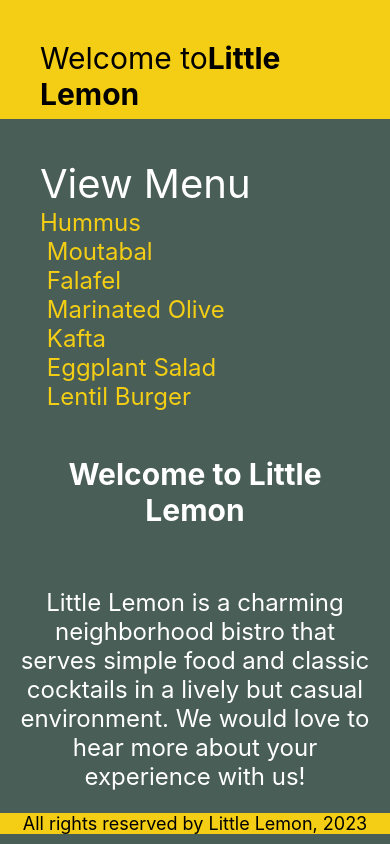
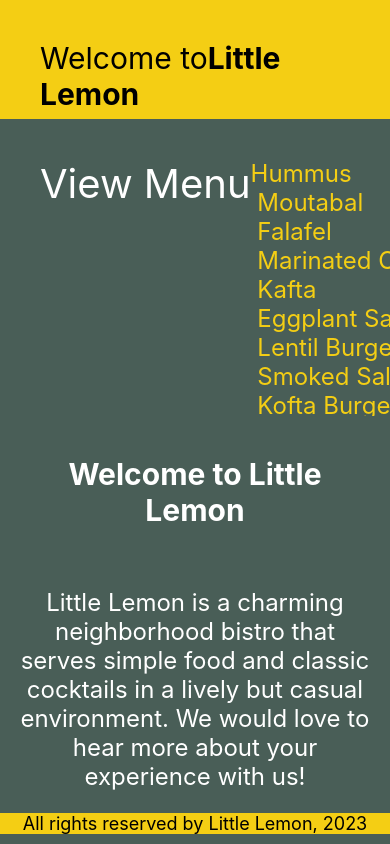
Before and after one commit to EvMad/a-react-native-sandbox, a React Native app in the folder LittleLemon/: screen / in a window 390 px wide. Built offline with nearby package versions, Linux system fonts and the light colour scheme.

Commit message:
<ScrollView horizontal={true}

```diff
--- a/LittleLemon/components/MenuItems.js
+++ b/LittleLemon/components/MenuItems.js
@@ -12,7 +12,9 @@ const menuItemsToDisplay = [
 const MenuItems = () => {
     return (
         <View style={{ flex: 0.75 }}>
-            <ScrollView style={{
+            <ScrollView
+              horizontal={true}
+                style={{
                 padding: 40,
                 backgroundColor: green,
             }}>
```
